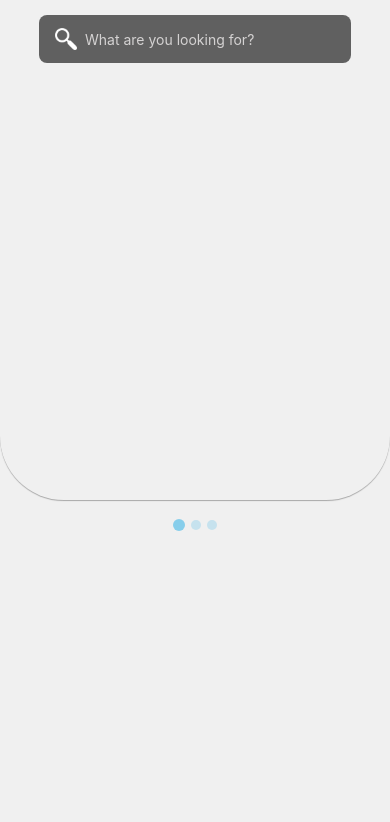
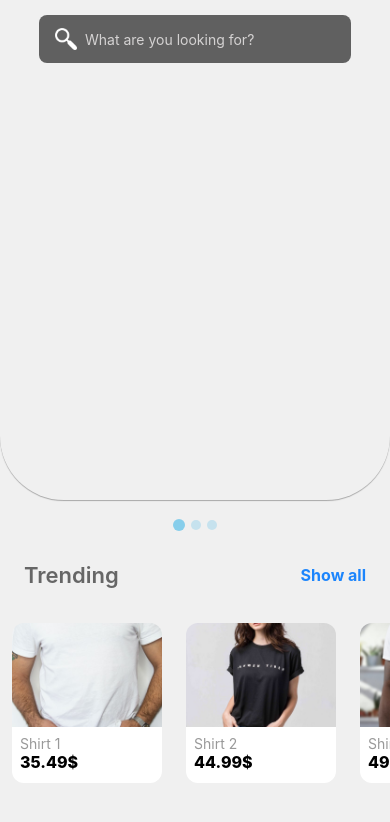
Before and after one commit to emirmorgan/react-native-shop-app, a React Native app: screen /Home in a window 390 px wide. Shown: the top 822 px of the page. Built offline with nearby package versions, Linux system fonts and the light colour scheme.

Commit message:
Update: Trending Component

```diff
--- /dev/null
+++ b/src/components/Trending.tsx
@@ -0,0 +1,143 @@
+import React, {FC} from 'react';
+import {useNavigation} from '@react-navigation/native';
+import {
+  FlatList,
+  Image,
+  StyleSheet,
+  Text,
+  TouchableOpacity,
+  View,
+} from 'react-native';
+
+import {trendingItems} from '../constants';
+
+interface TrendingProps {
+  onScreen?: boolean;
+}
+
+interface TrendingCardProps {
+  onScreen?: boolean;
+  label: string;
+  price: string;
+  src: any;
+}
+
+const Trending: FC<TrendingProps> = ({onScreen}) => {
+  const navigation = useNavigation<any>();
+  return (
+    <View style={styles.container}>
+      <View style={onScreen ? {display: 'none'} : styles.textContainer}>
+        <Text style={styles.textHeadtitle}>Trending</Text>
+        <Text
+          style={styles.textSubtitle}
+          onPress={() => navigation.navigate('Trending')}>
+          Show all
+        </Text>
+      </View>
+      <FlatList
+        horizontal={onScreen ? false : true}
+        numColumns={onScreen ? 2 : 0}
+        columnWrapperStyle={onScreen ? {justifyContent: 'space-around'} : null}
+        showsHorizontalScrollIndicator={false}
+        data={trendingItems}
+        renderItem={({item}) => (
+          <TrendingCard
+            onScreen={onScreen}
+            label={item.label}
+            price={item.price}
+            src={item.src}
+          />
+        )}
+      />
+    </View>
+  );
+};
+
+const TrendingCard: FC<TrendingCardProps> = ({label, price, src, onScreen}) => {
+  const navigation = useNavigation<any>();
+  return (
+    <TouchableOpacity
+      activeOpacity={0.9}
+      onPress={() => navigation.navigate('Item', {label, price, src})}>
+      <View style={onScreen ? styles.bigCardContainer : styles.cardContainer}>
+        <View style={styles.imageContainer}>
+          <Image
+            resizeMode="cover"
+            style={{width: '100%', height: '100%'}}
+            source={src}
+          />
+        </View>
+        <View style={styles.priceContainer}>
+          <Text style={styles.itemLabel}>{label}</Text>
+          <Text style={styles.priceText}>{price}</Text>
+        </View>
+      </View>
+    </TouchableOpacity>
+  );
+};
+
+const styles = StyleSheet.create({
+  container: {
+    flex: 1,
+    width: '100%',
+  },
+  textContainer: {
+    flex: 1,
+    justifyContent: 'space-between',
+    alignItems: 'center',
+    flexDirection: 'row',
+    paddingLeft: 24,
+    paddingRight: 24,
+    marginBottom: 12,
+  },
+  textHeadtitle: {
+    color: '#666',
+    fontSize: 22,
+    fontWeight: '600',
+  },
+  textSubtitle: {
+    color: '#1c85fc',
+    fontWeight: '700',
+    fontSize: 16,
+  },
+  cardContainer: {
+    width: 150,
+    height: 160,
+    borderRadius: 12,
+    margin: 12,
+    elevation: 4,
+  },
+  bigCardContainer: {
+    width: 180,
+    height: 190,
+    borderRadius: 12,
+    margin: 12,
+    elevation: 2,
+  },
+  imageContainer: {
+    width: '100%',
+    height: '65%',
+    borderTopLeftRadius: 12,
+    borderTopRightRadius: 12,
+    overflow: 'hidden',
+  },
+  priceContainer: {
+    width: '100%',
+    height: '35%',
+    backgroundColor: 'white',
+    padding: 8,
+    borderBottomLeftRadius: 12,
+    borderBottomRightRadius: 12,
+  },
+  itemLabel: {
+    color: '#999',
+    fontSize: 14,
+  },
+  priceText: {
+    color: 'black',
+    fontSize: 16,
+    fontWeight: '800',
+  },
+});
+
+export default Trending;
--- a/src/constants/index.ts
+++ b/src/constants/index.ts
@@ -15,3 +15,46 @@ export const carouselItems = [
     src: require('../assets/card-3.jpg'),
   },
 ];
+
+export const trendingItems = [
+  {
+    label: 'Shirt 1',
+    price: '35.49$',
+    src: require('../assets/card-4.jpg'),
+  },
+  {
+    label: 'Shirt 2',
+    price: '44.99$',
+    src: require('../assets/card-5.jpg'),
+  },
+  {
+    label: 'Shirt 3',
+    price: '49.99$',
+    src: require('../assets/card-6.jpg'),
+  },
+  {
+    label: 'Shirt 4',
+    price: '12.49$',
+    src: require('../assets/card-7.jpg'),
+  },
+  {
+    label: 'Shirt 5',
+    price: '22.99$',
+    src: require('../assets/card-8.jpg'),
+  },
+  {
+    label: 'Pant 1',
+    price: '35.49$',
+    src: require('../assets/card-1.jpg'),
+  },
+  {
+    label: 'Pant 2',
+    price: '44.99$',
+    src: require('../assets/card-2.jpg'),
+  },
+  {
+    label: 'Pant 3',
+    price: '49.99$',
+    src: require('../assets/card-3.jpg'),
+  },
+];
--- a/src/screens/HomeScreen.tsx
+++ b/src/screens/HomeScreen.tsx
@@ -7,6 +7,7 @@ const screen = dimensions.height;
 
 //Components
 import Carousel from '../components/Carousel';
+import Trending from '../components/Trending';
 
 const HomeScreen: FC = () => {
   return (
@@ -14,6 +15,7 @@ const HomeScreen: FC = () => {
       <ScrollView contentInsetAdjustmentBehavior="never">
         <View style={styles.container}>
           <Carousel />
+          <Trending />
         </View>
       </ScrollView>
     </SafeAreaView>
```
